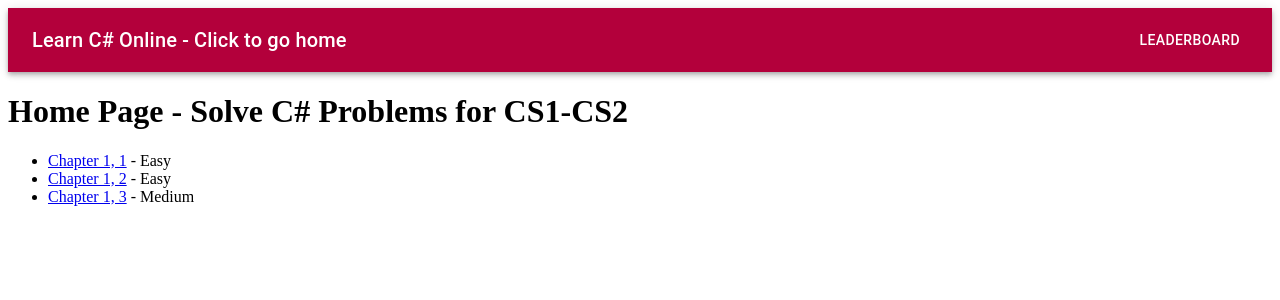
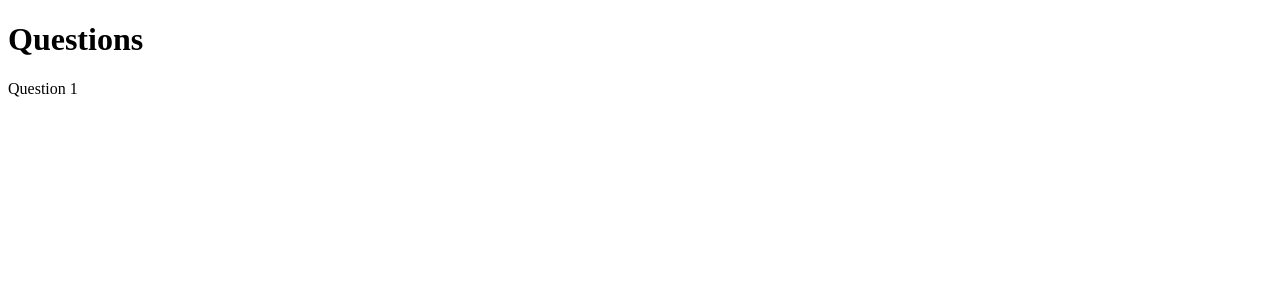
Before and after one commit to danialtoor/CSharpQuestions, a React (Vite) app: page / in a window 1280 px wide. Shown: the top 300 px of the page. Built offline with nearby package versions, Linux system fonts and the light colour scheme.

Commit message:
Revert "minor changes to theme color, mock data and the home page"
This reverts commit 9796db0798384357d021f4ab6efcbc695bd73c3d.

```diff
--- a/src/App.tsx
+++ b/src/App.tsx
@@ -1,21 +1,56 @@
-import React from 'react';
-import { BrowserRouter as Router, Routes, Route } from 'react-router-dom';
-import Navbar from './components/Navbar';
-import Home from './pages/Home';
-import ProblemDetails from './pages/ProblemDetails';
-import Leaderboard from './pages/Leaderboard';
+import { useState } from 'react'
+import { BrowserRouter, Routes, Route } from "react-router-dom";
+import reactLogo from './assets/react.svg'
+import viteLogo from '/vite.svg'
+import './App.css'
 
-const App: React.FC = () => {
+function App() {
+  const [count, setCount] = useState(0)
+
   return (
-    <Router>
-      <Navbar />
-      <Routes>
-        <Route path="/" element={<Home />} />
-        <Route path="/problems/:id" element={<ProblemDetails />} />
-        <Route path="/leaderboard" element={<Leaderboard />} />
-      </Routes>
-    </Router>
-  );
-};
+    <>
+      <div className ="Logo">
 
-export default App;
+      </div>
+      <h1>Questions</h1>
+      <div className="Questions">
+        <p>Question 1</p>
+      </div>
+    </>
+  )
+}
+
+export default App
+
+
+// Links? How to link and go to another page?
+
+
+// function App() {
+//   const [count, setCount] = useState(0)
+
+//   return (
+//     <>
+//       <div>
+//         <a href="https://vite.dev" target="_blank">
+//           <img src={viteLogo} className="logo" alt="Vite logo" />
+//         </a>
+//         <a href="https://react.dev" target="_blank">
+//           <img src={reactLogo} className="logo react" alt="React logo" />
+//         </a>
+//       </div>
+//       <h1>Vite + React</h1>
+//       <div className="card">
+//         <button onClick={() => setCount((count) => count + 1)}>
+//           count is {count}
+//         </button>
+//         <p>
+//           Edit <code>src/App.tsx</code> and save to test HMR
+//         </p>
+//       </div>
+//       <p className="read-the-docs">
+//         Click on the Vite and React logos to learn more
+//       </p>
+//     </>
+//   )
+// }
--- a/src/Components/Navbar.tsx
+++ /dev/null
@@ -1,24 +0,0 @@
-import React from 'react';
-import { AppBar, Toolbar, Typography, Button } from '@mui/material';
-import { Link } from 'react-router-dom';
-
-const Navbar: React.FC = () => {
-  return (
-    <AppBar position="static">
-      <Toolbar>
-        <Typography variant="h6" sx={{ flexGrow: 1 }}>
-          <Link to="/" style={{ color: 'inherit', textDecoration: 'none' }}>
-            Learn C# Online - Click to go home
-          </Link>
-        </Typography>
-        <Button color="inherit">
-          <Link to="/leaderboard" style={{ color: 'inherit', textDecoration: 'none' }}>
-            Leaderboard
-          </Link>
-        </Button>
-      </Toolbar>
-    </AppBar>
-  );
-};
-
-export default Navbar;
--- a/src/main.tsx
+++ b/src/main.tsx
@@ -1,14 +1,12 @@
-import React, { StrictMode } from "react";
-import ReactDOM from "react-dom/client";
-import { ThemeProvider } from "@mui/material/styles";
-import App from "./App";
-import theme from "./theme";
+import React from 'react';
+import ReactDOM from 'react-dom/client';
+import { ThemeProvider } from '@mui/material/styles';
+import App from './App';
+import theme from './theme';
 
-const root = ReactDOM.createRoot(document.getElementById("root")!);
+const root = ReactDOM.createRoot(document.getElementById('root')!);
 root.render(
-  <StrictMode>
-    <ThemeProvider theme={theme}>
-      <App />
-    </ThemeProvider>
-  </StrictMode>
+  <ThemeProvider theme={theme}>
+    <App />
+  </ThemeProvider>
 );
--- a/src/pages/Home.tsx
+++ /dev/null
@@ -1,27 +0,0 @@
-import React from 'react';
-import { Link } from 'react-router-dom';
-
-//data will be replaced by api later
-const mockProblems = [
-  { id: '1', title: 'Chapter 1, 1', difficulty: 'Easy' },
-  { id: '2', title: 'Chapter 1, 2', difficulty: 'Easy' },
-  { id: '3', title: 'Chapter 1, 3', difficulty: 'Medium' },
-];
-
-const Home: React.FC = () => {
-  return (
-    <div>
-      <h1>Home Page - Solve C# Problems for CS1-CS2</h1>
-      <ul>
-        {mockProblems.map((problem) => (
-          <li key={problem.id}>
-            <Link to={`/problems/${problem.id}`}>{problem.title}</Link>
-            <span> - {problem.difficulty}</span>
-          </li>
-        ))}
-      </ul>
-    </div>
-  );
-};
-
-export default Home;
--- a/src/pages/Leaderboard.tsx
+++ /dev/null
@@ -1,7 +0,0 @@
-import React from 'react';
-
-const Leaderboard: React.FC = () => {
-  return <h1>Leaderboard Page, Coming Soon!</h1>;
-};
-
-export default Leaderboard;
--- a/src/pages/ProblemDetails.tsx
+++ /dev/null
@@ -1,16 +0,0 @@
-import React from 'react';
-import { useParams } from 'react-router-dom';
-
-const ProblemDetails: React.FC = () => {
-  const { id } = useParams<{ id: string }>(); // Get the problem ID from the URL
-
-  return (
-    <div>
-      <h1>Problem Details</h1>
-      <p>You're solving problem with ID: {id}</p>
-      {/* In the future, fetch and display the problem details */}
-    </div>
-  );
-};
-
-export default ProblemDetails;
--- a/src/theme.ts
+++ b/src/theme.ts
@@ -3,7 +3,7 @@ import { createTheme } from '@mui/material/styles';
 const theme = createTheme({
   palette: {
     primary: {
-      main: '#b3003b',
+      main: '#1976d2',
     },
     secondary: {
       main: '#dc004e',
```
